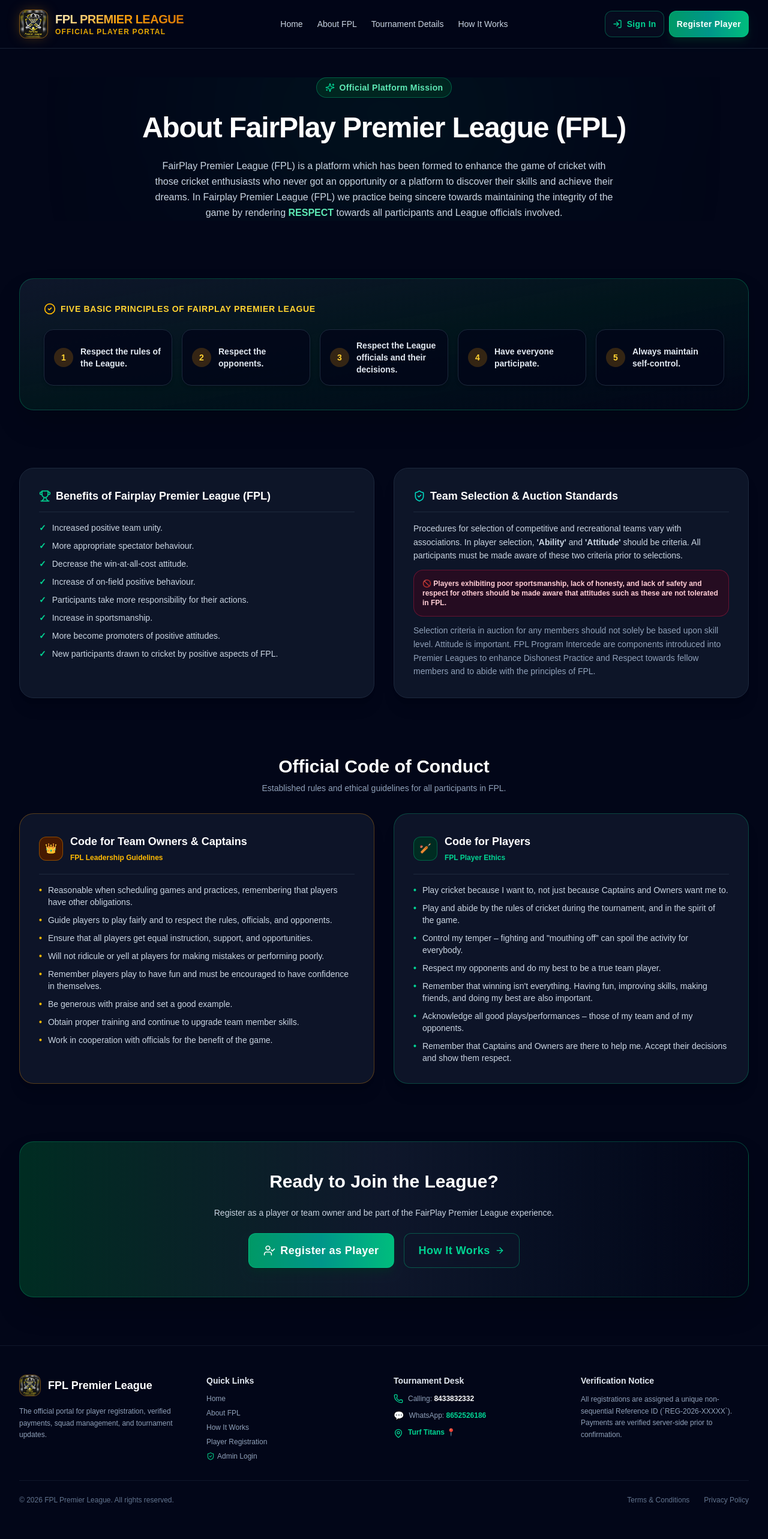
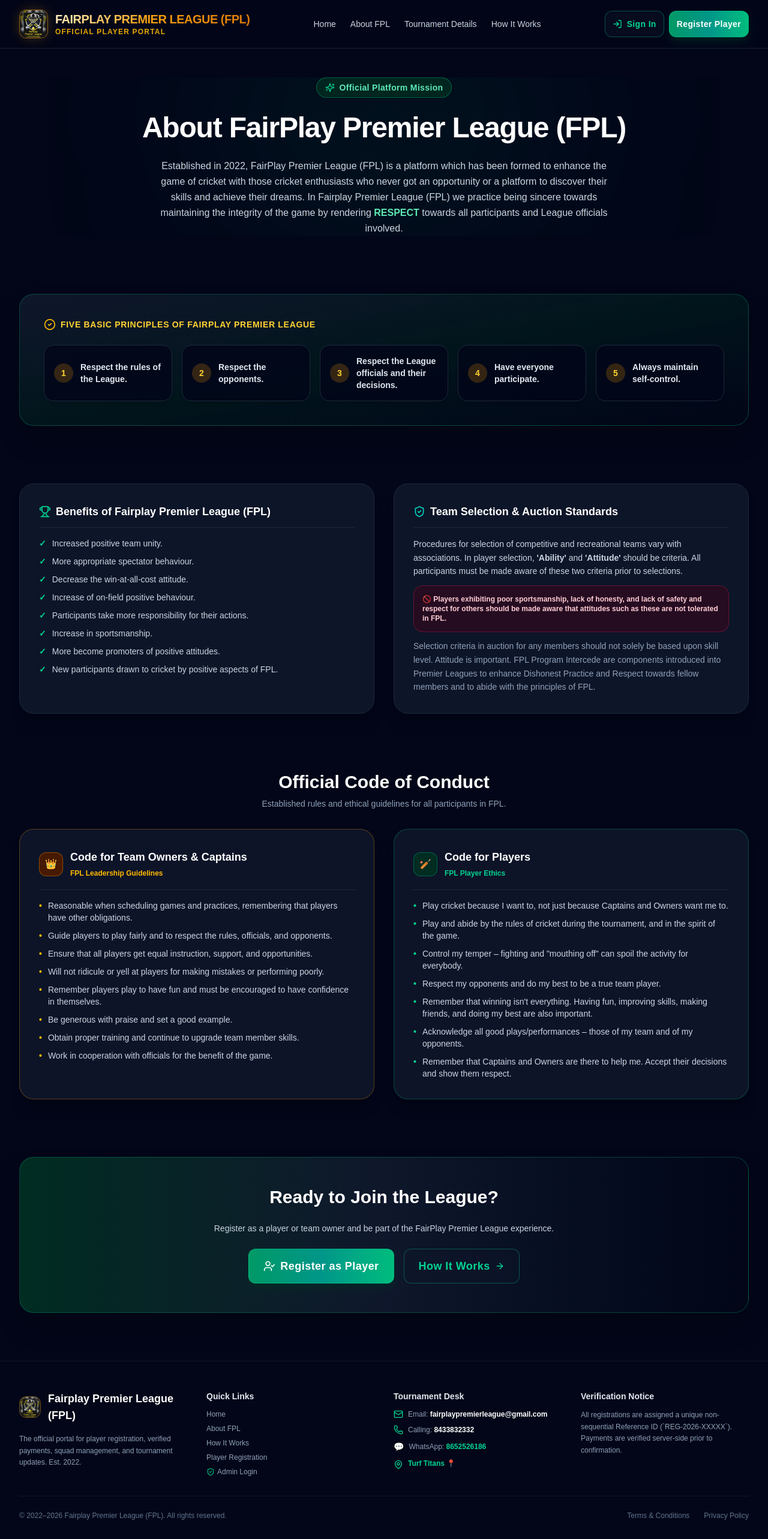
Before and after one commit to atulpawar07/FPL, a Next.js app: page /about in a window 1280 px wide. Shown: the top 2566 px of the page at 60% size. Built offline with nearby package versions, Linux system fonts and the light colour scheme; no server answers.

Commit message:
Update brand name to Fairplay Premier League (FPL), contact email to fairplaypremierleague@gmail.com, and established year 2022

```diff
--- a/src/app/about/page.tsx
+++ b/src/app/about/page.tsx
@@ -32,7 +32,7 @@ export default function AboutPage() {
               About FairPlay Premier League (FPL)
             </h1>
             <p className="text-sm sm:text-base text-slate-300 max-w-3xl mx-auto leading-relaxed">
-              FairPlay Premier League (FPL) is a platform which has been formed to enhance the game of cricket
+              Established in 2022, FairPlay Premier League (FPL) is a platform which has been formed to enhance the game of cricket
               with those cricket enthusiasts who never got an opportunity or a platform to discover their skills
               and achieve their dreams. In Fairplay Premier League (FPL) we practice being sincere towards
               maintaining the integrity of the game by rendering{' '}
--- a/src/app/admin/settings/page.tsx
+++ b/src/app/admin/settings/page.tsx
@@ -9,10 +9,10 @@ import { Settings, Save, CheckCircle2, AlertCircle } from 'lucide-react';
 export default function AdminSettingsPage() {
   const [formData, setFormData] = useState({
     id: '',
-    name: 'FPL Premier League',
+    name: 'Fairplay Premier League (FPL)',
     registrationFeeRupees: 500,
     maxRegistrations: 500,
-    contactEmail: '',
+    contactEmail: 'fairplaypremierleague@gmail.com',
     contactPhone: '+91 86525 26186',
     termsAndConditions: 'By registering, players agree to abide by all FPL rules.',
   });
@@ -28,10 +28,10 @@ export default function AdminSettingsPage() {
         if (!data.error) {
           setFormData({
             id: data.id || '',
-            name: data.name || 'FPL Premier League',
+            name: data.name || 'Fairplay Premier League (FPL)',
             registrationFeeRupees: data.registration_fee ? data.registration_fee / 100 : 500,
             maxRegistrations: data.max_players || data.max_registrations || 500,
-            contactEmail: data.contact_email || '',
+            contactEmail: data.contact_email || 'fairplaypremierleague@gmail.com',
             contactPhone: data.contact_phone || '+91 86525 26186',
             termsAndConditions: data.terms_and_conditions || 'By registering, players agree to abide by rules.',
           });
--- a/src/app/layout.tsx
+++ b/src/app/layout.tsx
@@ -2,9 +2,9 @@ import type { Metadata } from 'next';
 import './globals.css';
 
 export const metadata: Metadata = {
-  title: 'FPL Premier League - Player Registration Portal',
+  title: 'Fairplay Premier League (FPL) - Player Registration Portal',
   description:
-    'Official player registration and payment portal for FPL Premier League. Register as a batsman, bowler, wicketkeeper, or all-rounder.',
+    'Official player registration and payment portal for Fairplay Premier League (FPL). Register as a batsman, bowler, wicketkeeper, or all-rounder.',
   icons: {
     icon: '/logo.png',
     apple: '/logo.png',
--- a/src/app/privacy/page.tsx
+++ b/src/app/privacy/page.tsx
@@ -41,7 +41,7 @@ export default function PrivacyPage() {
         <section className="space-y-3">
           <h2 className="text-xl font-semibold text-emerald-400">5. Contact</h2>
           <p className="text-slate-300 leading-relaxed">
-            For any privacy-related questions, contact us at: atulpawar07@gmail.com
+            For any privacy-related questions, contact us at: fairplaypremierleague@gmail.com
           </p>
         </section>
       </div>
--- a/src/app/terms/page.tsx
+++ b/src/app/terms/page.tsx
@@ -48,7 +48,7 @@ export default function TermsPage() {
         <section className="space-y-3">
           <h2 className="text-xl font-semibold text-emerald-400">6. Contact</h2>
           <p className="text-slate-300 leading-relaxed">
-            For any queries, contact us at: atulpawar07@gmail.com
+            For any queries, contact us at: fairplaypremierleague@gmail.com
           </p>
         </section>
       </div>
--- a/src/components/public/Footer.tsx
+++ b/src/components/public/Footer.tsx
@@ -10,12 +10,12 @@ export const Footer: React.FC = () => {
         <div className="space-y-4">
           <div className="flex items-center gap-3">
             <div className="w-9 h-9 rounded-xl overflow-hidden border border-amber-500/40 bg-slate-900 shrink-0">
-              <img src="/logo.png" alt="FPL Premier League Logo" className="w-full h-full object-cover" />
+              <img src="/logo.png" alt="Fairplay Premier League (FPL) Logo" className="w-full h-full object-cover" />
             </div>
-            <span className="font-bold text-lg text-white">FPL Premier League</span>
+            <span className="font-bold text-lg text-white">Fairplay Premier League (FPL)</span>
           </div>
           <p className="text-xs text-slate-400 leading-relaxed">
-            The official portal for player registration, verified payments, squad management, and tournament updates.
+            The official portal for player registration, verified payments, squad management, and tournament updates. Est. 2022.
           </p>
         </div>
 
@@ -56,6 +56,15 @@ export const Footer: React.FC = () => {
         <div>
           <h4 className="font-semibold text-slate-200 mb-3 text-sm">Tournament Desk</h4>
           <ul className="space-y-2.5 text-xs">
+            <li className="flex items-center gap-2">
+              <Mail className="w-4 h-4 text-emerald-400 shrink-0" />
+              <span>
+                Email:{' '}
+                <a href="mailto:fairplaypremierleague@gmail.com" className="text-white hover:text-emerald-400 font-semibold transition-colors">
+                  fairplaypremierleague@gmail.com
+                </a>
+              </span>
+            </li>
             <li className="flex items-center gap-2">
               <Phone className="w-4 h-4 text-emerald-400 shrink-0" />
               <span>
@@ -103,7 +112,7 @@ export const Footer: React.FC = () => {
       </div>
 
       <div className="max-w-7xl mx-auto mt-8 pt-6 border-t border-slate-900 flex flex-col sm:flex-row items-center justify-between text-xs text-slate-500 gap-4">
-        <p>© 2026 FPL Premier League. All rights reserved.</p>
+        <p>© 2022–2026 Fairplay Premier League (FPL). All rights reserved.</p>
         <div className="flex items-center gap-6">
           <span className="hover:text-slate-400 cursor-pointer">Terms & Conditions</span>
           <span className="hover:text-slate-400 cursor-pointer">Privacy Policy</span>
--- a/src/components/public/Header.tsx
+++ b/src/components/public/Header.tsx
@@ -82,11 +82,11 @@ export const Header: React.FC = () => {
         {/* Logo & Brand */}
         <Link href="/" className="flex items-center gap-3 group focus:outline-none">
           <div className="w-10 h-10 md:w-12 md:h-12 rounded-xl overflow-hidden border border-amber-500/50 shadow-lg shadow-amber-950/60 group-hover:scale-105 transition-transform bg-slate-900 shrink-0 glow-gold">
-            <img src="/logo.png" alt="FPL Premier League Logo" className="w-full h-full object-cover" />
+            <img src="/logo.png" alt="Fairplay Premier League Logo" className="w-full h-full object-cover" />
           </div>
           <div>
             <span className="font-black text-base md:text-xl tracking-tight text-gradient-gold block leading-tight">
-              FPL PREMIER LEAGUE
+              FAIRPLAY PREMIER LEAGUE (FPL)
             </span>
             <span className="text-[10px] md:text-xs font-semibold text-amber-400/90 tracking-widest uppercase block">
               Official Player Portal
```
